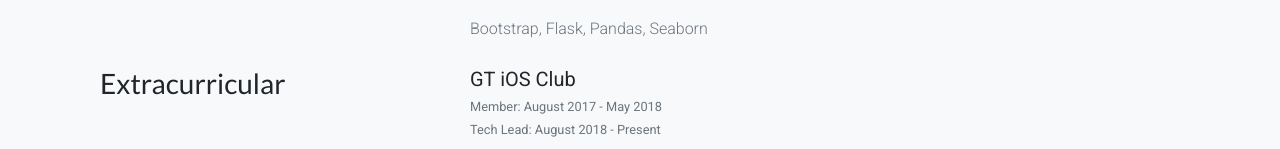
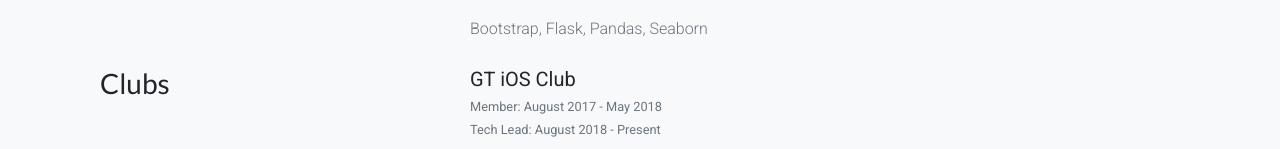
Before and after one commit to lkearley/lkearley.github.io, a plain HTML site: page resume.html in a window 1280 px wide. Shown: the part 2120-2269 px from the top of the page. Drawn offline with nearby package versions, Linux system fonts and the light colour scheme.

Commit message:
Updates to titles to fix window size overlap issues

```diff
--- a/resume.html
+++ b/resume.html
@@ -152,7 +152,7 @@
                 <h5 class="med-spacer">Libraries & Frameworks </h5>
                 <p class="text-muted"> Bootstrap, Flask, Pandas, Seaborn</p>
             </dd>
-            <dt class="col-sm-4"><h3>Extracurricular</h3></dt>
+            <dt class="col-sm-4"><h3>Clubs</h3></dt>
             <dd class="col-sm-8">
                 <h5>GT iOS Club</h5>
                 <h6><small class="text-muted">Member: August 2017 - May 2018</small></h6>
```
